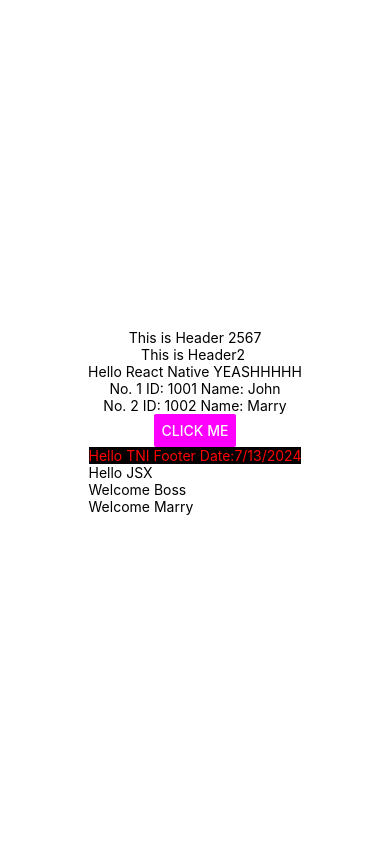
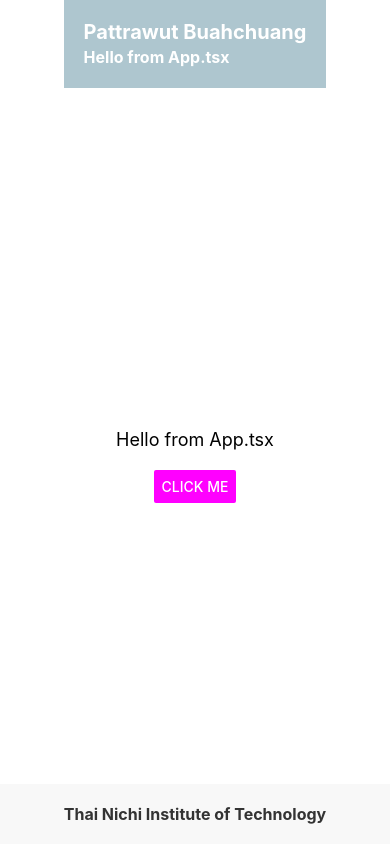
Before and after one commit to Puffer21959/2113110627_ReactNative, a React Native app: screen / in a window 390 px wide. Built offline with nearby package versions, Linux system fonts and the light colour scheme.

Commit message:
exercise 13/7/2024

```diff
--- a/App.tsx
+++ b/App.tsx
@@ -2,46 +2,23 @@
 import { StyleSheet, Text, View, Button, Alert } from "react-native";
 import AppFooter from "./components/AppFooter";
 import AppHeader from "./components/AppHeader";
+import Content from "./components/Content";
 
 export default function App(): React.JSX.Element {
   /*React.JSX make this component a JSX */
 
-  const onClickMe = () => {
-    Alert.alert("Hi", "hello React.JS");
-  }; //prep function of <Button/>
-
-  const users = [
-    { id: 1001, name: "John" },
-    { id: 1002, name: "Marry" },
-  ]; //prep List and Key
+  const fullname = "Pattrawut Buahchuang"
+  const greeting = "Hello from App.tsx"
+  const school = 'Thai Nichi Institute of Technology'
 
   return (
     <View style={styles.container}>
       {/*use of prop sent title to AppHeader.tsx */}
-      <AppHeader title="This is Header" year={2024} />
-      <AppHeader title="This is Header2" />
+      <AppHeader name={fullname} message={greeting} />
 
-      <Text>Hello React Native YEASHHHHH</Text>
+      <Content name={fullname} message={greeting}/>
 
-      {/*List and Key */}
-      {users.map((data, index) => {
-        return (
-          <Text key={data.id}>
-            No. {index + 1} ID: {data.id} Name: {data.name}
-          </Text>
-        );
-      })}
-
-      <Button
-        title="Click Me"
-        onPress={onClickMe} //call function in parameter
-        /* onPress={() => {
-        Alert.alert("Hi", "React Native is Fun");
-        }} */
-        color={"magenta"}
-      />
-
-      <AppFooter />
+      <AppFooter data={school} />
 
       <StatusBar style="auto" />
     </View>
--- a/components/AppFooter.tsx
+++ b/components/AppFooter.tsx
@@ -1,27 +1,19 @@
 import { StyleSheet, Text, View } from "react-native";
 import React from "react";
 
-const AppFooter = (): React.JSX.Element => {
+type AppFooterProps = {
+  data: string;
+};
+
+const AppFooter = ({ data }: AppFooterProps): React.JSX.Element => {
   const hello = "Hello TNI Footer"; //use of variable
   const hello2 = <Text>Hello JSX</Text>; //variable use with JSX
   const isLogin = true;
   //const isLogin = false;
 
   return (
-    <View>
-      <Text style={styles.myText}>
-        {hello} Date:{new Date().toLocaleDateString()}
-        {/*Date Time*/}
-      </Text>
-
-      {hello2}
-
-      {isLogin && <Text>Welcome Boss</Text>}
-      {/*'&&' check condition if true */}
-      {/* '===' compare both boolean and Data Type */}
-
-      {isLogin ? <Text>Welcome Marry</Text> : <Text>Welcome not Marry</Text>}
-      {/*Ternary*/}
+    <View style={styles.footer}>
+      <Text style={styles.footerText}>{data}</Text>
     </View>
   );
 };
@@ -29,8 +21,19 @@
 export default AppFooter;
 
 const styles = StyleSheet.create({
-  myText: {
-    color: "red",
-    backgroundColor: "black",
+  footer: {
+    backgroundColor: "#f8f8f8",
+    padding: 20,
+    alignItems: "center",
+    justifyContent: "center",
+    position: "absolute",
+    left: 0,
+    right: 0,
+    bottom: 0,
+  },
+  footerText: {
+    fontSize: 16,
+    fontWeight: "bold",
+    color: "#333",
   },
 });
--- a/components/AppHeader.tsx
+++ b/components/AppHeader.tsx
@@ -1,20 +1,42 @@
-import { View, Text } from "react-native";
+import { View, Text, StyleSheet } from "react-native";
 import React from "react";
 
 type AppHeaderProps = {
-  title: string;
-  year?: number;/* '?' mean optional parameter may or may not have it*/
+  name: string;
+  message?: string /* '?' mean optional parameter may or may not have it*/;
 };
 
 //use of prop
-const AppHeader = ({ title, year }: AppHeaderProps): React.JSX.Element => {
+const AppHeader = ({ name, message }: AppHeaderProps): React.JSX.Element => {
   return (
-    <View>
-      <Text>
-        {title} {year && year + 543}
-    </Text>{/*if 'year' is sent we add 543 to year*/}
+    <View style={styles.header}>
+      <Text style={styles.headerText}>
+        {name}{'\n'}
+        <Text style={styles.subtitleText}>
+            {message}
+        </Text>
+      </Text>
+      {/*if 'year' is sent we add 543 to year*/}
     </View>
   );
 };
 
 export default AppHeader;
+
+const styles = StyleSheet.create({
+  header: {
+    backgroundColor: "#AEC6CF",
+    padding: 20,
+    alignItems: "center",
+    justifyContent: "center",
+  },
+  headerText: {
+    fontSize: 20,
+    fontWeight: "bold",
+    color: "#fff",
+  },
+  subtitleText: {
+    fontSize: 16,
+    color: "#fff",
+  },
+});
--- /dev/null
+++ b/components/Content.tsx
@@ -0,0 +1,41 @@
+import { View, Text, Alert, Button, StyleSheet } from "react-native";
+import React from "react";
+
+type ContentProps = {
+  name: string;
+  message?: string;
+};
+
+const onClickMe = () => {
+  Alert.alert("Hello", 'Input your fullname');
+}; //prep function of <Button/>
+
+const Content = ({ name, message }: ContentProps) => {
+  return (
+    <View style={styles.content}>
+      <Text style={styles.text}>{message}</Text>
+      <Button
+        title="Click Me"
+        //onPress={onClickMe} //call function in parameter
+        onPress={() => {
+        Alert.alert("Hi", 'Input your fullname');
+        }}
+        color={"magenta"}
+      />
+    </View>
+  );
+};
+
+export default Content;
+
+const styles = StyleSheet.create({
+  content: {
+    flex: 1,
+    alignItems: "center",
+    justifyContent: "center",
+  },
+  text: {
+    fontSize: 18,
+    marginBottom: 20,
+  },
+});
```
